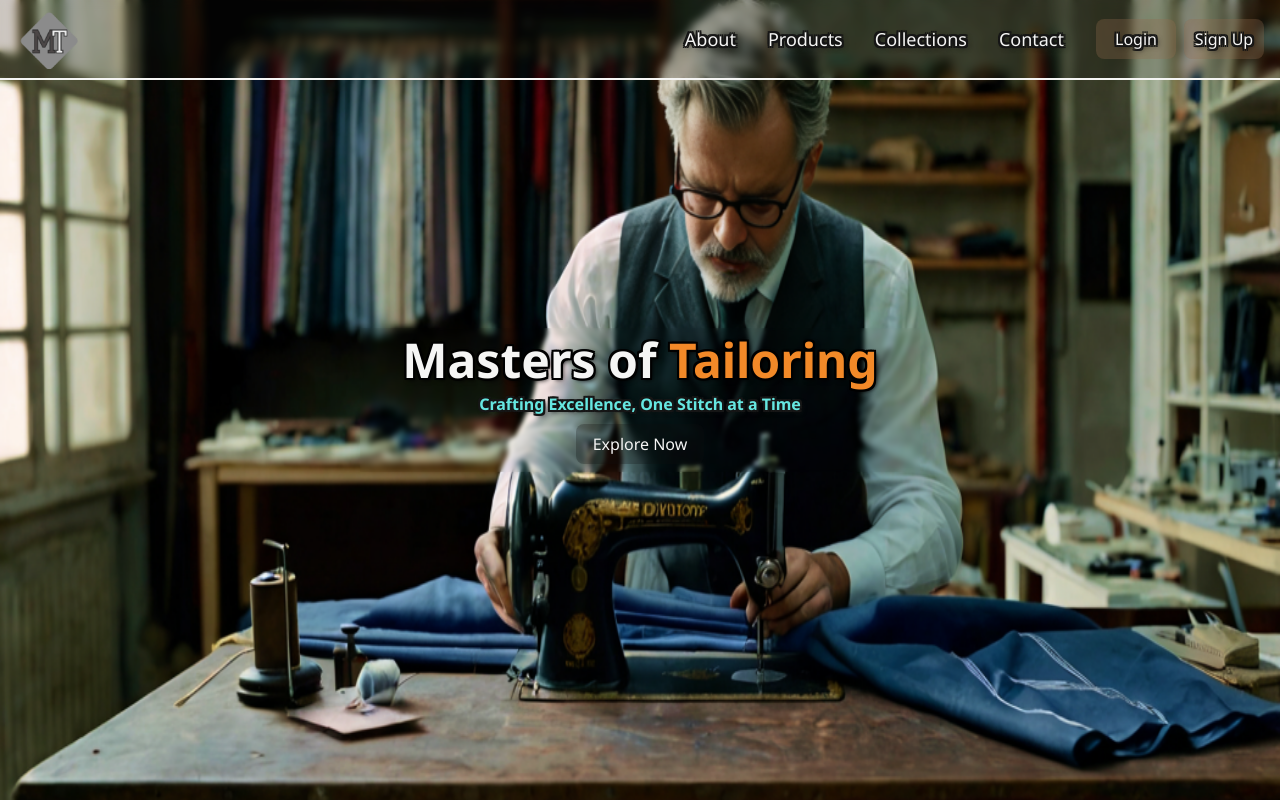
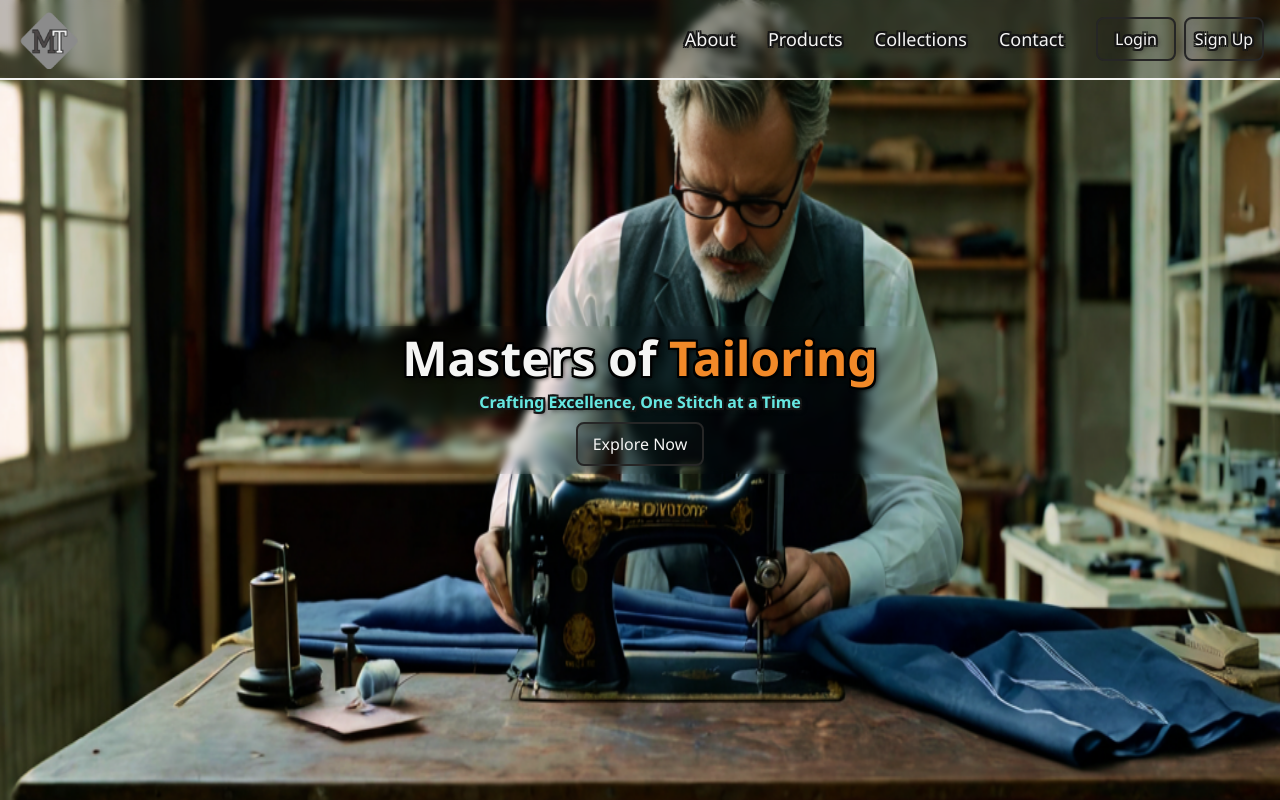
Before and after one commit to gbejoy/Masters_of_tailoring, a React (Vite) app in the folder vite-project/: page / in a window 1280 px wide. Shown: the top 800 px of the page. Built offline with nearby package versions, Linux system fonts and the light colour scheme; a web font is replaced by a local one.

Commit message:
Button styles changed

```diff
--- a/vite-project/src/Components/Header.jsx
+++ b/vite-project/src/Components/Header.jsx
@@ -61,7 +61,7 @@ function Header({ isLogged })
     }
 
     return (
-        <header className={`${isHamClicked ? 'bg-[#131313b5] animated' : 'bg-[#13131334]'} w-full h-[5rem] absolute top-0 left-0 flex flex-row  backdrop-blur-[4px] border-b-[2px] border-stone-100 items-center justify-between p-[1rem] z-50`}>
+        <header className={`${isHamClicked ? 'bg-[#131313b5] animated' : 'bg-[#13131344]'} w-full h-[5rem] absolute top-0 left-0 flex flex-row  backdrop-blur-[4px] border-b-[2px] border-stone-100 items-center justify-between p-[1rem] z-50`}>
             <div className="h-16 w-16 ">
                 <img src={ Logo } alt="Company's logo" />
             </div>
--- a/vite-project/src/Components/LandingPage.jsx
+++ b/vite-project/src/Components/LandingPage.jsx
@@ -8,10 +8,10 @@ function LandingPage({ isLogged })
             <div className="h-svh w-full bg=[#17383E]">
                 <img src="/Landing_Page.png" alt="landing page" className="h-full w-full object-cover lg:object-fill " />
             </div>
-            <div className="w-[25rem] flex flex-col gap-2 text-center items-center md:w-[35rem] absolute top-1/2 left-1/2 text-stone-100 -translate-x-1/2 -translate-y-1/2 backdrop-blur-[2px] p-2 z-10">
+            <div className="w-[25rem] flex flex-col gap-2 text-center items-center md:w-[35rem] absolute top-1/2 left-1/2 text-stone-100 -translate-x-1/2 -translate-y-1/2 backdrop-blur-[4px] p-2 z-10 rounded-md">
                 <h1 className="text-4xl md:text-5xl font-bold shadow-text">Masters of <span className="text-[#F28928]">Tailoring</span></h1>
                 <p className="text-[#66E7E1] font-bold shadow-text-light text-[1rem]">Crafting Excellence, One Stitch at a Time</p>
-                <span className="backdrop-blur-lg rounded-[0.5rem] w-[8rem] py-2 bg-[#13131342] hover:text-[#F28928] ">
+                <span className="backdrop-blur-lg rounded-[0.5rem] w-[8rem] py-2 bg-[#13131342] hover:text-[#F28928] border-[#262626] border-2">
                     <a href="#products">Explore Now</a>
                 </span>
             </div>
--- a/vite-project/src/index.css
+++ b/vite-project/src/index.css
@@ -75,5 +75,5 @@ html {
 
 .blur-background-max {
     backdrop-filter: blur(30px);
-    background-color: #a97e5c44;
+    border: 2px solid #262626
 }
```
